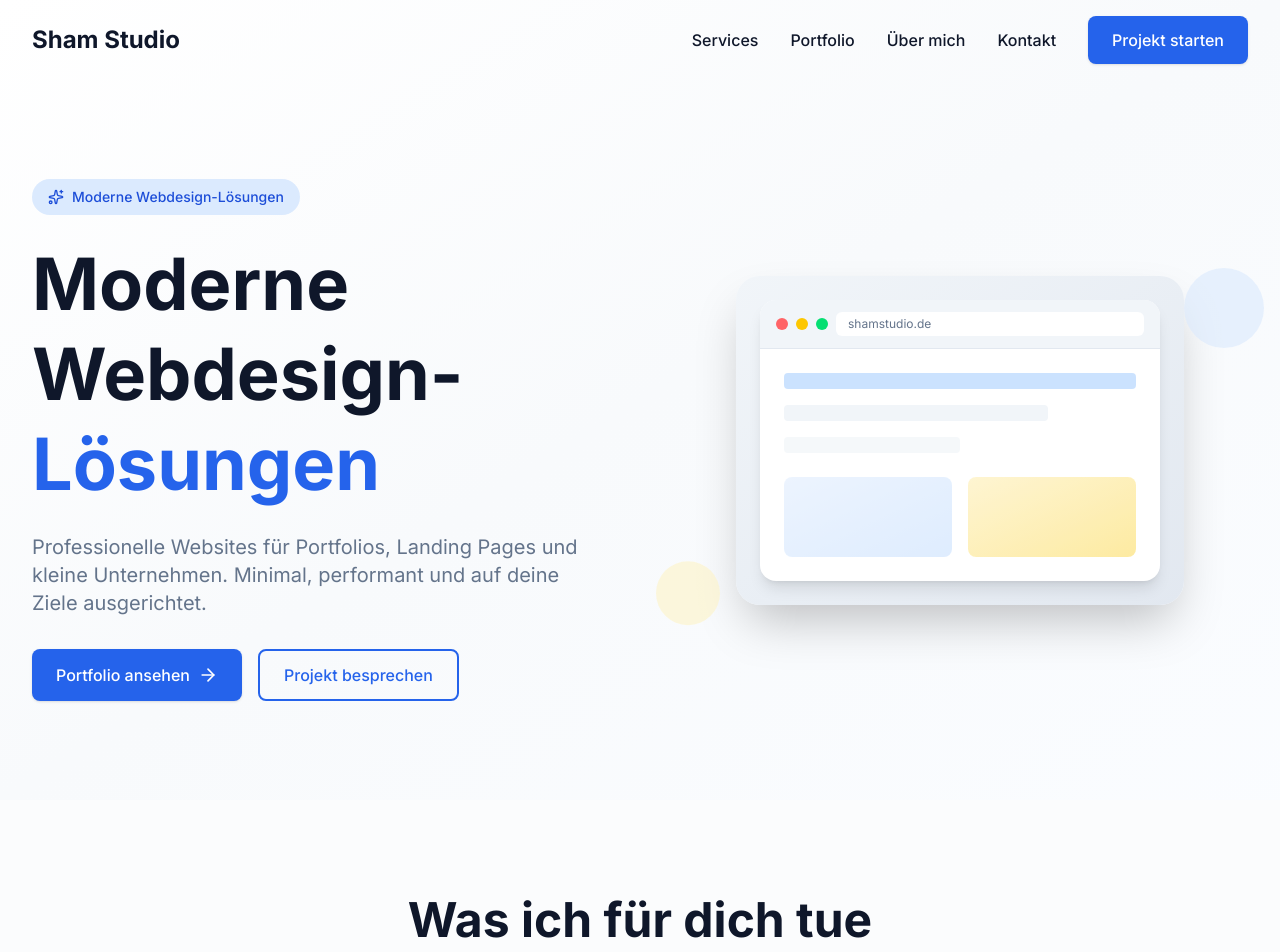
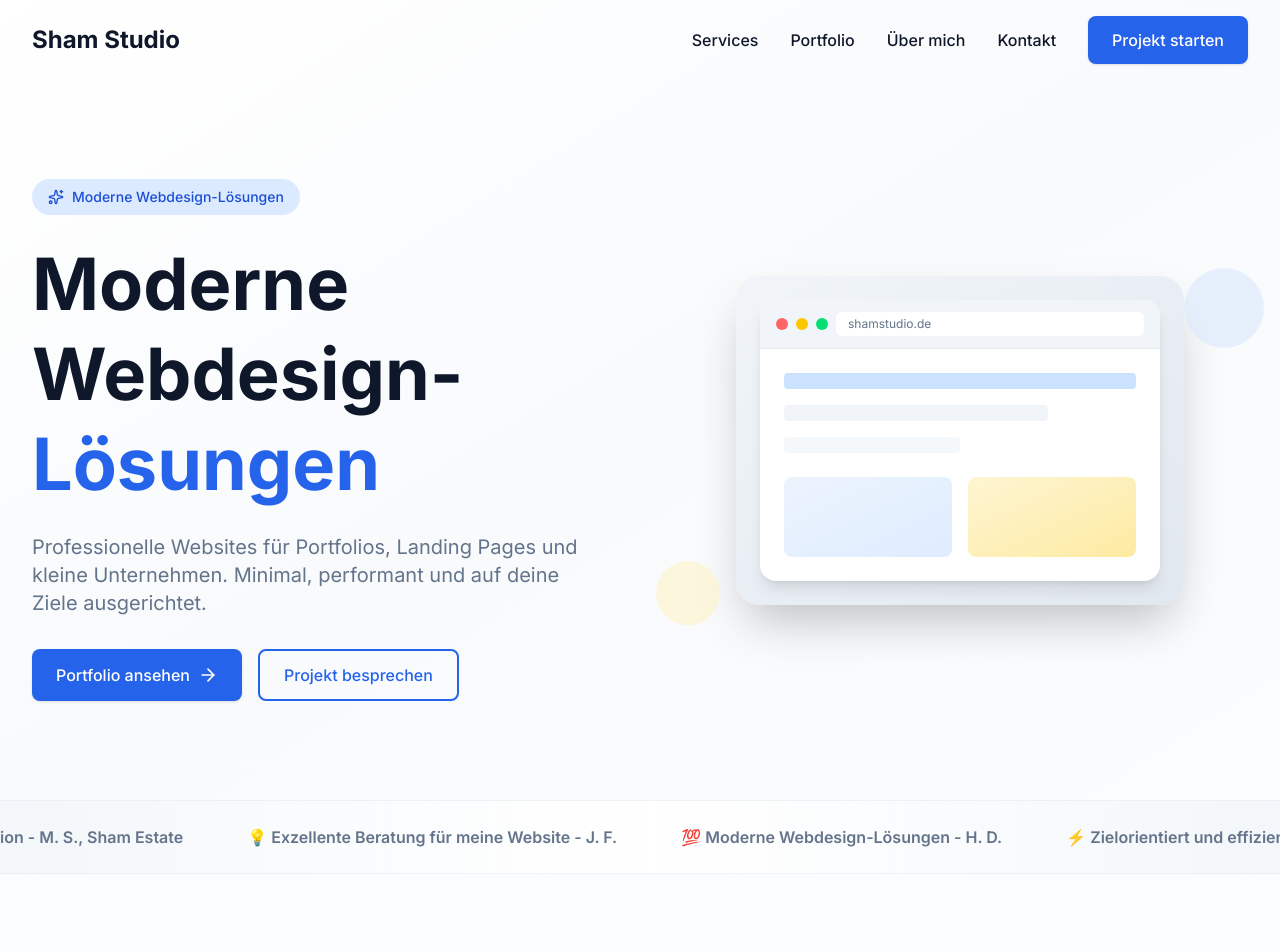
Before and after one commit to hamidsham25/sham-studio, a Next.js app: page / in a window 1280 px wide. Shown: the top 952 px of the page. Built offline with nearby package versions, Linux system fonts and the light colour scheme.

Commit message:
Testimonial Strip

```diff
--- a/src/app/globals.css
+++ b/src/app/globals.css
@@ -57,6 +57,10 @@
   --animate-slide-in-right: slideInRight 0.6s ease-out;
   --animate-float: float 6s ease-in-out infinite;
   --animate-shimmer: shimmer 2s ease-in-out infinite;
+  --animate-scroll: scroll 40s linear infinite;
+  --animate-scroll-mobile: scroll 25s linear infinite;
+  --animate-scroll-loop: scrollLoop 30s linear infinite;
+  --animate-scroll-loop-mobile: scrollLoop 20s linear infinite;
 }
 
 @keyframes fadeIn {
@@ -93,6 +97,16 @@
   0% { opacity: 1; }
   50% { opacity: 0.5; }
   100% { opacity: 1; }
+}
+
+@keyframes scroll {
+  0% { transform: translateX(0%); }
+  100% { transform: translateX(-50%); }
+}
+
+@keyframes scrollLoop {
+  0% { transform: translateX(0%); }
+  100% { transform: translateX(-100%); }
 }
 
 @layer base {
--- a/src/app/page.tsx
+++ b/src/app/page.tsx
@@ -4,6 +4,7 @@ import Services from "@/components/Services";
 import Portfolio from "@/components/Portfolio";
 import About from "@/components/About";
 import Contact from "@/components/Contact";
+import TestimonialStrip from "@/components/TestimonialStrip";
 import Footer from "@/components/Footer";
 
 export default function Home() {
@@ -11,6 +12,7 @@ export default function Home() {
     <main className="min-h-screen">
       <Navigation />
       <Hero />
+      <TestimonialStrip />
       <Services />
       <Portfolio />
       <About />
--- /dev/null
+++ b/src/components/TestimonialStrip.tsx
@@ -0,0 +1,30 @@
+'use client';
+
+const TestimonialStrip = () => {
+  const testimonials = [
+    "⭐ Perfekte Umsetzung unserer Vision - M. S., Sham Estate",
+    "💡 Exzellente Beratung für meine Website - J. F.",
+    "💯 Moderne Webdesign-Lösungen - H. D.",
+    "⚡ Zielorientiert und effizient - M. E."
+  ];
+
+  return (
+    <section className="bg-gradient-to-r from-muted/80 via-background to-muted/80 py-6 overflow-hidden border-y border-border/50">
+      <div className="animate-scroll-loop-mobile md:animate-scroll-loop flex gap-16 text-base font-semibold text-muted-foreground whitespace-nowrap">
+        {testimonials.map((testimonial, index) => (
+          <span key={index} className="font-semibold">
+            {testimonial}
+          </span>
+        ))}
+        {/* Duplizieren für nahtlosen Loop */}
+        {testimonials.map((testimonial, index) => (
+          <span key={`duplicate-${index}`} className="font-semibold">
+            {testimonial}
+          </span>
+        ))}
+      </div>
+    </section>
+  );
+};
+
+export default TestimonialStrip;
```
